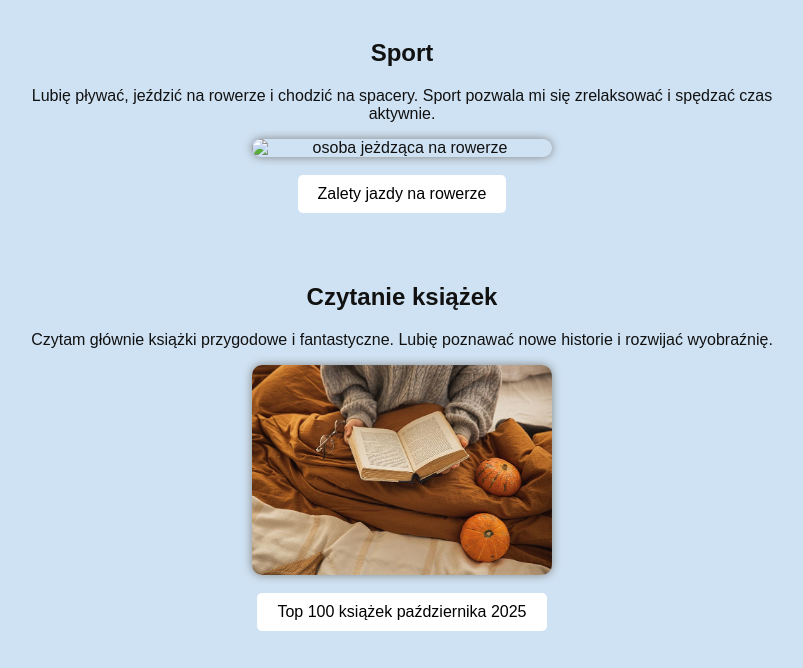
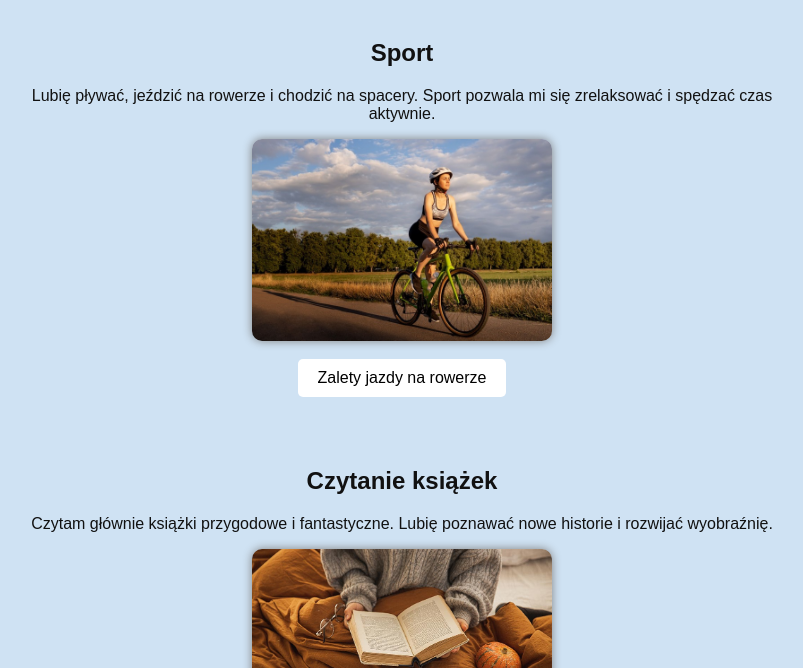
Before and after one commit to Paulina3492/zadanie_witryny, a plain HTML site: page zainteresowania.html in a window 1280 px wide. Shown: the part 79-747 px from the top of the page, without its empty margins (238-1041 px from the left). Drawn offline with Linux system fonts and the light colour scheme; files whose address does not match are found by name.

Commit message:
Update zainteresowania.html

```diff
--- a/zainteresowania.html
+++ b/zainteresowania.html
@@ -15,7 +15,7 @@
       <section class="sekcja">
     <h2>Sport</h2>
     <p>Lubię pływać, jeździć na rowerze i chodzić na spacery. Sport pozwala mi się zrelaksować i spędzać czas aktywnie.</p>
-<img src="img/display_unnamed__6_.jpg" alt="osoba jeżdząca na rowerze" class="obraz"><br>
+<img src="display_unnamed__6_.jpg" alt="osoba jeżdząca na rowerze" class="obraz"><br>
 <a href="https://tiny.pl/bfp1605w" target="_blank" class="przycisk">Zalety jazdy na rowerze</a>
 </section>
 <section class="sekcja">
@@ -51,4 +51,5 @@
   <hr>
 <p>&copy; 2025 Moje Zainteresowania</p></footer>
 </body>
+
 </html>
```
